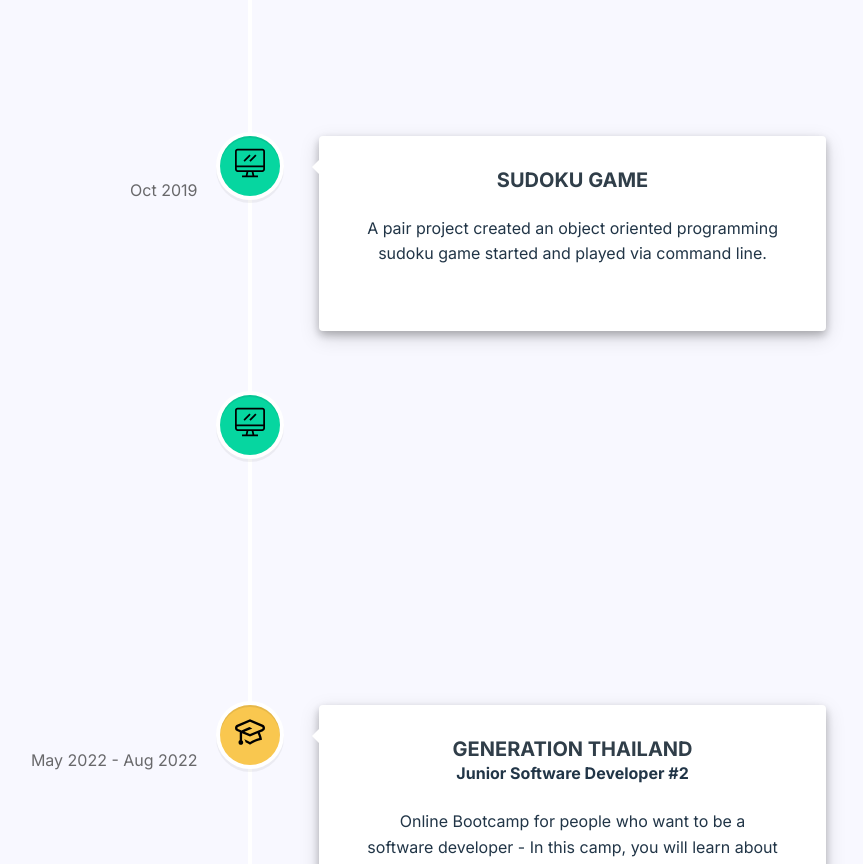
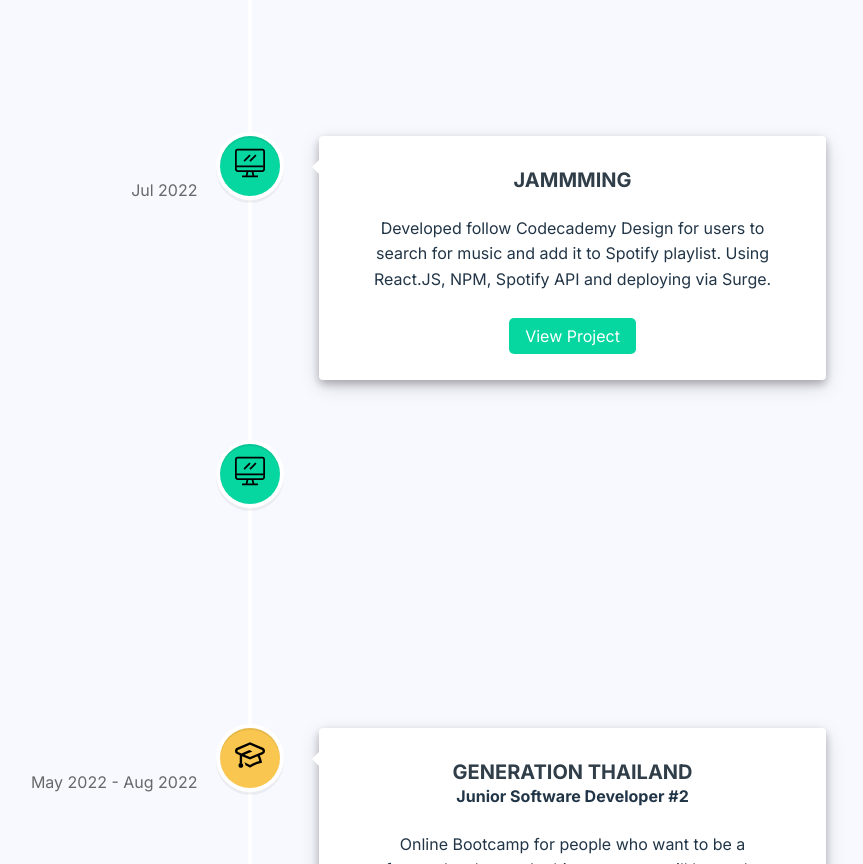
Before and after one commit to flukninja/Portfolio-Website, a React (Vite) app: page / in a window 1280 px wide. Shown: the part 980-1844 px from the top of the page, without its empty margins (390-1253 px from the left). Built offline with nearby package versions, Linux system fonts and the light colour scheme.

Commit message:
change project timeline

```diff
--- a/src/utilities/timelineElements.js
+++ b/src/utilities/timelineElements.js
@@ -1,6 +1,17 @@
 let timelineElements = [
+  {
+    id: 1,
+    title: "FITPLUS-EXERCISE",
+    subTitle: "",
+    description:
+      "A pair project created an exercise tracker website for record a user activity. Developed by React.js, Express and MongoDB ",
+    buttonText: "View Project",
+    site: "https://fitplus-exercise.vercel.app/",
+    date: "Aug 2022",
+    icon: "work",
+  },
     {
-      id: 1,
+      id: 2,
       title: "JAMMMING",
       subTitle: "",
       description:
@@ -11,23 +22,14 @@
       icon: "work",
     },
     {
-      id: 2,
-      title: "SUDOKU GAME",
+      id: 3,
+      title: "COLMAR ACADEMY",
       subTitle: "",
       description:
-        "A pair project created an object oriented programming sudoku game started and played via command line.",
-      // buttonText: "View Backend Projects",
-      date: "Oct 2019",
-      icon: "work",
-    },
-    {
-      id: 3,
-      title: "PICTURE STOCK WEBSITE",
-      subTitle: "",
-      description:
-        "A group project created a website that store a user's pictures and showed on their gallery. Creating a feature for website that users can update and delete pictures and information about their pictures.",
-      // buttonText: "Company Website",
-      date: "Aug 2018",
+        "A project created a website homepage using HTML5 and CSS3.",
+      buttonText: "View Project",
+      site: "https://colmar-project.vercel.app/",
+      date: "Jun 2022",
       icon: "work",
     },
     {
```
